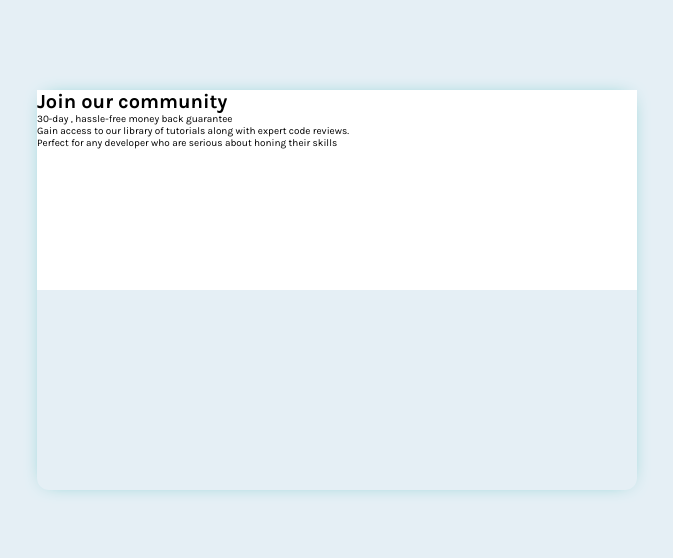
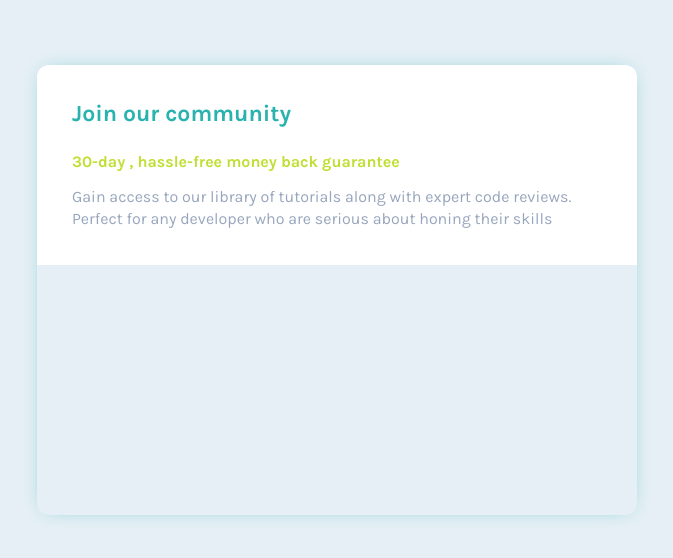
Before and after one commit to hariramjp777/frontend-single-price-grid-component, a plain HTML site: page index.html in a window 1280 px wide. Shown: the part 110-668 px from the top of the page, without its empty margins (303-976 px from the left). Drawn offline with Linux system fonts and the light colour scheme.

Commit message:
Complete community section styling
Only for large devices

```diff
--- a/scss/partials/_community.scss
+++ b/scss/partials/_community.scss
@@ -1,4 +1,35 @@
 main .community {
   grid-column: 1/3;
   background-color: #ffffff;
+  border-radius: inherit;
+  border-bottom-left-radius: 0;
+  border-bottom-right-radius: 0;
+  padding: 3.5rem 3.5rem 0;
+
+  h1,
+  p {
+    font-weight: 700;
+  }
+
+  h1 {
+    color: color(cyan);
+    font-size: 2.3rem;
+  }
+
+  p,
+  ul {
+    font-size: 1.6rem;
+  }
+
+  p {
+    margin: 2.5rem 0 1.5rem;
+    color: color(brightYellow);
+  }
+
+  ul {
+    color: color(grayishBlue);
+    li {
+      line-height: 1.4;
+    }
+  }
 }
--- a/scss/partials/_main.scss
+++ b/scss/partials/_main.scss
@@ -1,12 +1,11 @@
 main {
   width: 60rem;
-  height: 40rem;
   position: absolute;
   top: 50%;
   left: 50%;
   transform: translate(-50%, -50%);
   display: grid;
-  grid-template-rows: 1fr 1fr;
+  grid-template-rows: 20rem 25rem;
   grid-template-columns: 1fr 1fr;
   box-shadow: 0px 0px 20px -10px color(cyan);
   border-radius: 1.2rem;
```
Also changed, not shown: css/styles.css, 1 other file.
